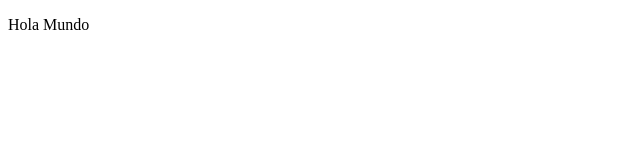
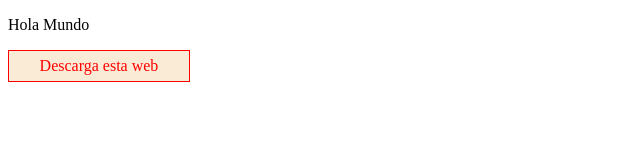
Before and after one commit to jesusapb2/Nicol-s, a plain HTML site: page index.html in a window 1280 px wide. Shown: the whole page, without its empty margins (0-640 px from the left). Drawn offline with Linux system fonts and the light colour scheme.

Commit message:
Hipervínculo botón y descarga fichero

```diff
--- a/index.html
+++ b/index.html
@@ -1,12 +1,26 @@
 <!DOCTYPE html>
-<html lang="en">
+<html lang="es-ES">
     <head>
-    <meta charset="UTF-8">
-    <meta http-equiv="X-UA-Compatible" content="IE=edge">
-    <meta name="viewport" content="width=device-width, initial-scale=1.0">
+        <meta charset="UTF-8" />
+        <meta http-equiv="X-UA-Compatible" content="IE=edge" />
+        <meta name="viewport" content="width=device-width, initial-scale=1.0" />
         <title>Document</title>
+        <style>
+            a{
+                display: block;
+                width: 180px;
+                height: 30px;
+                background-color:antiquewhite;
+                border: 1px solid red;
+                text-align: center;
+                line-height: 30px;
+                text-decoration: none;
+                color: red;
+            }
+        </style>
     </head>
     <body>
         <p>Hola Mundo</p>
+        <a href="./index.html" download="index_descargado.html">Descarga esta web</a>
     </body>
 </html>
```
Lines whose indentation alone changed are shown as unchanged.
